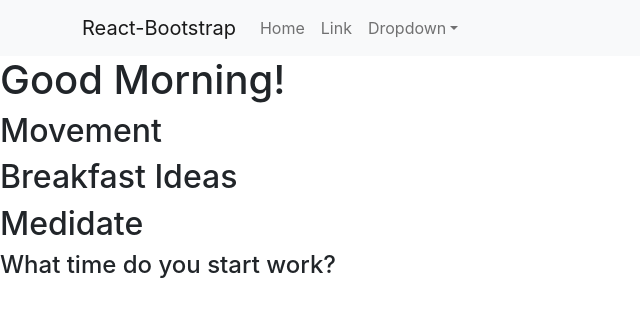
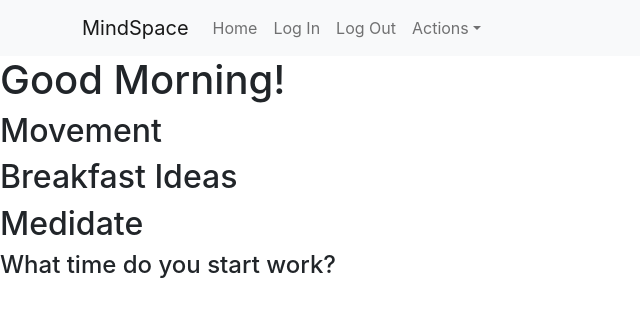
Before and after one commit to samanbatool08/mindspace-frontend, a React (Create React App) app: page / in a window 1280 px wide. Shown: the top 316 px of the page, without its empty margins (0-640 px from the left). Built offline with nearby package versions, Linux system fonts and the light colour scheme.

Commit message:
welcome component

```diff
--- a/src/Components/NavBar.js
+++ b/src/Components/NavBar.js
@@ -7,18 +7,19 @@ function NavBar() {
   return (
     <Navbar bg="light" expand="lg">
       <Container>
-        <Navbar.Brand href="#home">React-Bootstrap</Navbar.Brand>
+        <Navbar.Brand href="#home">MindSpace</Navbar.Brand>
         <Navbar.Toggle aria-controls="basic-navbar-nav" />
         <Navbar.Collapse id="basic-navbar-nav">
           <Nav className="me-auto">
             <Nav.Link href="#home">Home</Nav.Link>
-            <Nav.Link href="#link">Link</Nav.Link>
-            <NavDropdown title="Dropdown" id="basic-nav-dropdown">
-              <NavDropdown.Item href="#action/3.1">Action</NavDropdown.Item>
+            <Nav.Link href="#link">Log In</Nav.Link>
+            <Nav.Link href="#link">Log Out</Nav.Link>
+            <NavDropdown title="Actions" id="basic-nav-dropdown">
+              <NavDropdown.Item href="#action/3.1">All Journal Entries</NavDropdown.Item>
               <NavDropdown.Item href="#action/3.2">
-                Another action
+                Your Journal Entries
               </NavDropdown.Item>
-              <NavDropdown.Item href="#action/3.3">Something</NavDropdown.Item>
+              <NavDropdown.Item href="#action/3.3">Sleep Log</NavDropdown.Item>
               <NavDropdown.Divider />
               <NavDropdown.Item href="#action/3.4">
                 Separated link
```
Also changed, not shown: src/Components/Welcome.js (added, +20 -0 lines).
